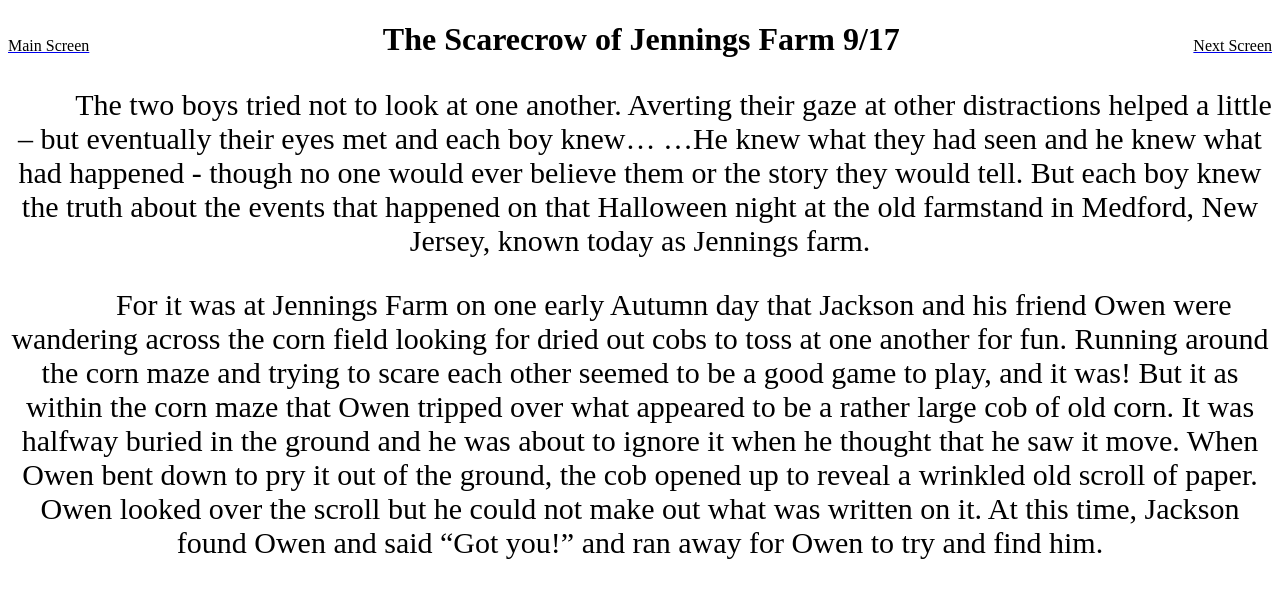
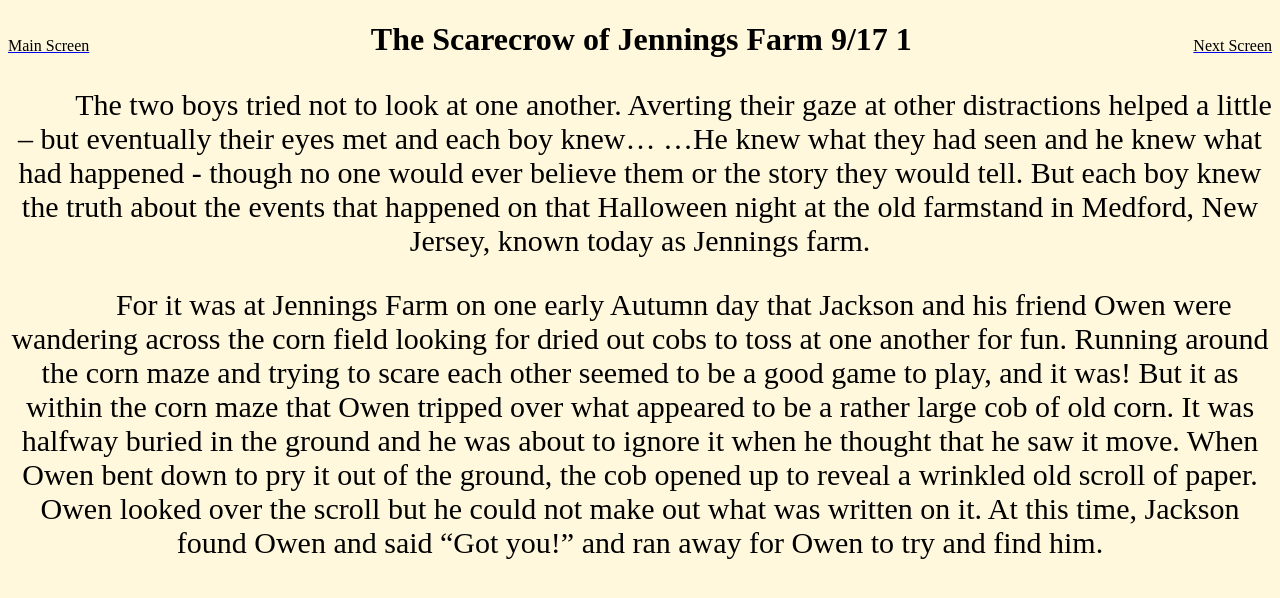
Before and after one commit to storiesbyjohn/storiesbyjohn.github.io, a plain HTML site: page page2.html in a window 1280 px wide. Drawn offline with Linux system fonts and the light colour scheme.

Commit message:
Update page2.html

```diff
--- a/page2.html
+++ b/page2.html
@@ -3,9 +3,9 @@
 <head>
   <style>
 	  body {
-    <!-- background-image: url('fields-2738641_1280.jpg');  -->
     background-color: #FFF8DC;
 		  <!-- I am a comment!   Cornsilk #FFF8DC-->
+	  }
   </style>
 </head>
 <body>
@@ -24,7 +24,7 @@
 <!-- <div style="margin: 0 auto; width: 100px;"><p style="color:black;">Centered Text</p></div> -->
 
 <center>
-    <H1>The Scarecrow of Jennings Farm  9/17</H1>
+    <H1>The Scarecrow of Jennings Farm  9/17  1</H1>
   <div>
     <p style="font-size:30px;">
       &nbsp;&nbsp; &nbsp; &nbsp; &nbsp; The two boys tried not to look at one another.  Averting their gaze at other distractions helped a little –
```
